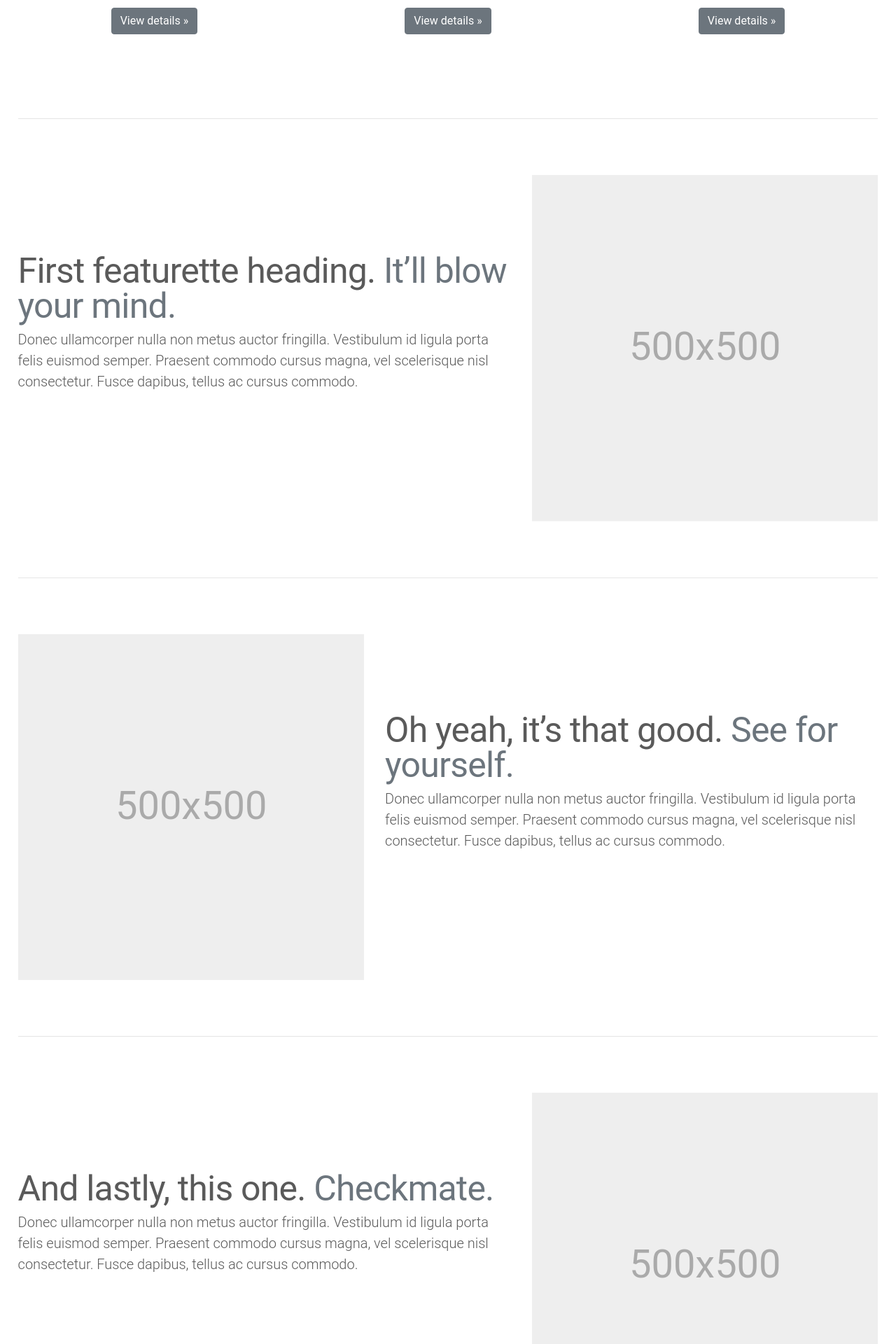
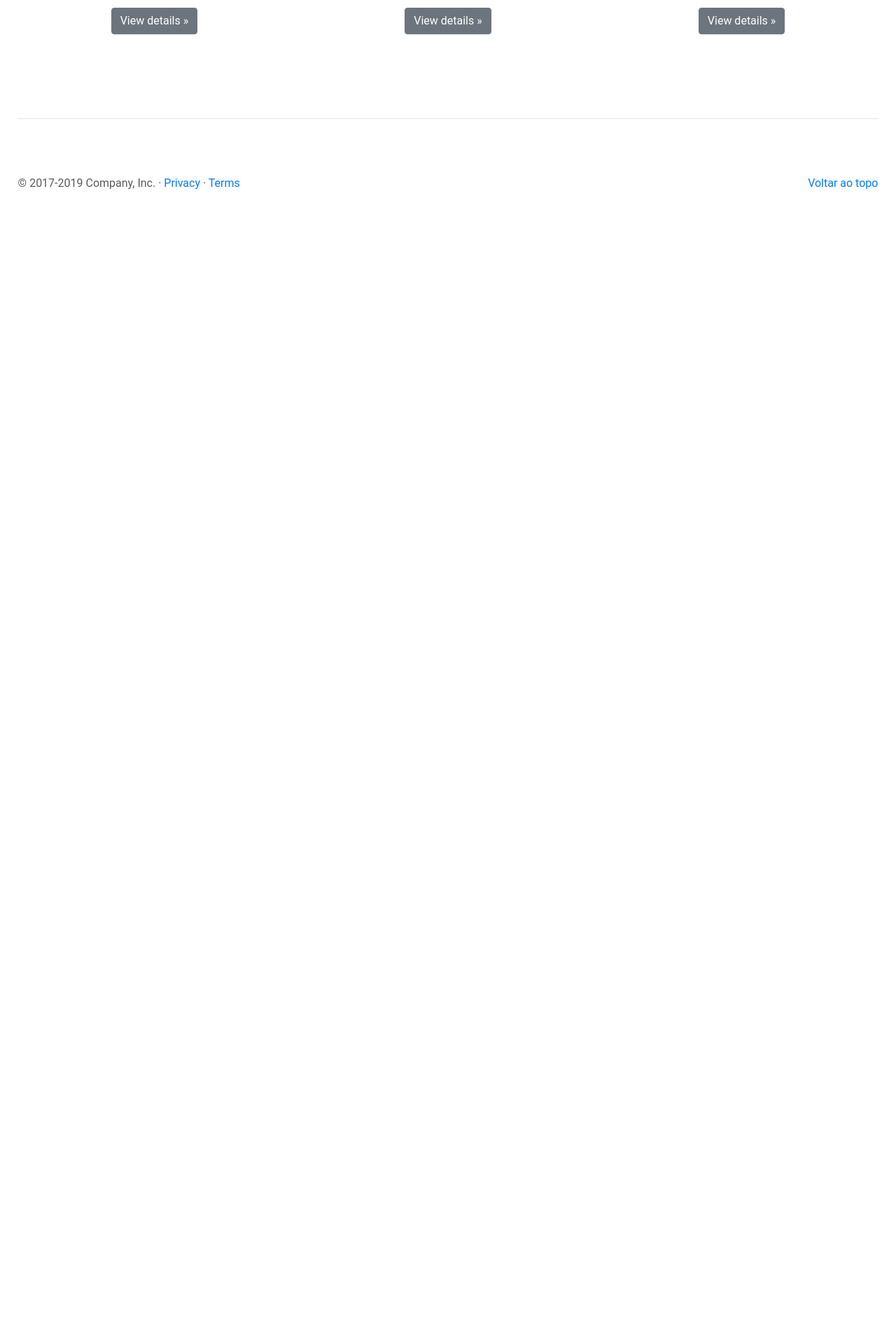
Before and after one commit to mateusalenc/radiojuazeiro, a PHP site: page / in a window 1280 px wide. Shown: the part 935-2855 px from the top of the page at 70% size. After the commit the page ends 1205 px from the top, so only its background shows below. Run offline with PHP 8.4, Linux system fonts and the light colour scheme; some libraries are stand-ins or nearby versions.

Commit message:
Remoção do mosaico no index.php

```diff
--- a/index.php
+++ b/index.php
@@ -133,44 +133,6 @@
 	  				</div><!-- /.col-lg-4 -->
 	  			</div><!-- /.row -->
 
-	  			<!-- START THE FEATURETTES -->
-
-	  			<hr class="featurette-divider">
-
-	  			<div class="row featurette">
-	  				<div class="col-md-7">
-	  					<h2 class="featurette-heading">First featurette heading. <span class="text-muted">It’ll blow your mind.</span></h2>
-	  					<p class="lead">Donec ullamcorper nulla non metus auctor fringilla. Vestibulum id ligula porta felis euismod semper. Praesent commodo cursus magna, vel scelerisque nisl consectetur. Fusce dapibus, tellus ac cursus commodo.</p>
-	  				</div>
-	  				<div class="col-md-5">
-	  					<svg class="bd-placeholder-img bd-placeholder-img-lg featurette-image img-fluid mx-auto" width="500" height="500" xmlns="http://www.w3.org/2000/svg" preserveAspectRatio="xMidYMid slice" focusable="false" role="img" aria-label="Placeholder: 500x500"><title>Placeholder</title><rect width="100%" height="100%" fill="#eee"/><text x="50%" y="50%" fill="#aaa" dy=".3em">500x500</text></svg>
-	  				</div>
-	  			</div>
-
-	  			<hr class="featurette-divider">
-
-	  			<div class="row featurette">
-	  				<div class="col-md-7 order-md-2">
-	  					<h2 class="featurette-heading">Oh yeah, it’s that good. <span class="text-muted">See for yourself.</span></h2>
-	  					<p class="lead">Donec ullamcorper nulla non metus auctor fringilla. Vestibulum id ligula porta felis euismod semper. Praesent commodo cursus magna, vel scelerisque nisl consectetur. Fusce dapibus, tellus ac cursus commodo.</p>
-	  				</div>
-	  				<div class="col-md-5 order-md-1">
-	  					<svg class="bd-placeholder-img bd-placeholder-img-lg featurette-image img-fluid mx-auto" width="500" height="500" xmlns="http://www.w3.org/2000/svg" preserveAspectRatio="xMidYMid slice" focusable="false" role="img" aria-label="Placeholder: 500x500"><title>Placeholder</title><rect width="100%" height="100%" fill="#eee"/><text x="50%" y="50%" fill="#aaa" dy=".3em">500x500</text></svg>
-	  				</div>
-	  			</div>
-
-	  			<hr class="featurette-divider">
-
-	  			<div class="row featurette">
-	  				<div class="col-md-7">
-	  					<h2 class="featurette-heading">And lastly, this one. <span class="text-muted">Checkmate.</span></h2>
-	  					<p class="lead">Donec ullamcorper nulla non metus auctor fringilla. Vestibulum id ligula porta felis euismod semper. Praesent commodo cursus magna, vel scelerisque nisl consectetur. Fusce dapibus, tellus ac cursus commodo.</p>
-	  				</div>
-	  				<div class="col-md-5">
-	  					<svg class="bd-placeholder-img bd-placeholder-img-lg featurette-image img-fluid mx-auto" width="500" height="500" xmlns="http://www.w3.org/2000/svg" preserveAspectRatio="xMidYMid slice" focusable="false" role="img" aria-label="Placeholder: 500x500"><title>Placeholder</title><rect width="100%" height="100%" fill="#eee"/><text x="50%" y="50%" fill="#aaa" dy=".3em">500x500</text></svg>
-	  				</div>
-	  			</div>
-
 	  			<hr class="featurette-divider">
 
 	  			<!-- /END THE FEATURETTES -->
```
